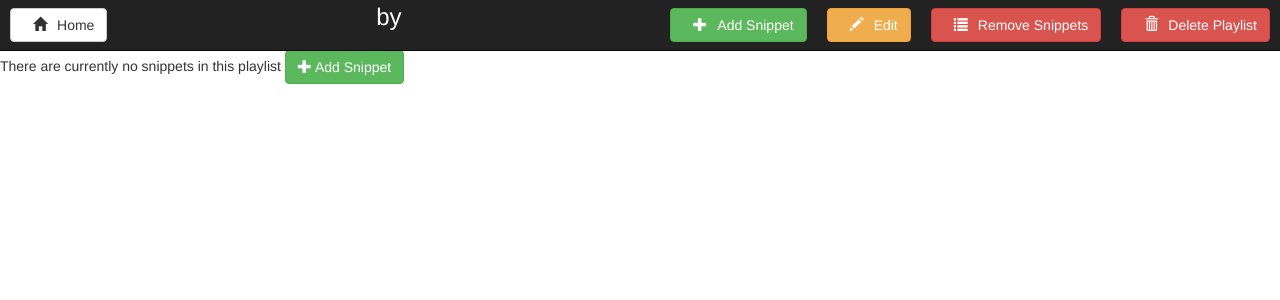
After one commit to swanyriver/Mobile-Assignment-2, a Python web app: template templates/view.html in a window 1280 px wide. The commit adds this page. Shown: the top 300 px of the page. Run offline with Jinja, Linux system fonts and the light colour scheme; the template is opened without the code that fills it, so the values that code supplies are empty; some libraries are stand-ins or nearby versions.

Commit message:
delete snippets implemented

```diff
--- a/models.py
+++ b/models.py
@@ -1,4 +1,5 @@
 from google.appengine.ext import ndb
+import sys
 
 DATASTORE_KEY = "DEV"
 
@@ -52,8 +53,10 @@ class Playlist(ndb.Model):
     def getPlaylistFromRequest(request):
         try:
             pkey = ndb.Key(urlsafe=request.get(Playlist.__name__))
+            print pkey
             return pkey.get()
         except:
+            print sys.exc_info()[0]
             return None
 
     @staticmethod
--- a/templates/add.html
+++ b/templates/add.html
@@ -2,7 +2,7 @@
 {% block title %} Add Snippet {% endblock %}
 {% block navTitle %} Add Snippet {% endblock %}
 {% block navRight %}
-    {{ cancelButton("/") }}
+    {{ cancelButton("/view/?" + playlist.keyForLink()) }}
 {% endblock %}
 
 {% block body %}
--- a/templates/create.html
+++ b/templates/create.html
@@ -8,8 +8,8 @@
 {% block body %}
     <form action="/create/" method="post">
         <fieldset class="form-group">
-            <label>Creator's Email address</label>
-            <input name="creator" type="email" class="form-control" id="creatorEmail" placeholder="Enter email">
+            <label>Creator's Email address (optional)</label>
+            <input name="creator" type="email" class="form-control" id="creatorEmail" placeholder="Anonymous">
         </fieldset>
         <fieldset class="form-group">
             <label>Playlist Title</label>
--- a/templates/main.html
+++ b/templates/main.html
@@ -6,6 +6,7 @@
 <script src="js/{{ src }}"></script>
 {%- endmacro %}
 
+{#    {{ navRightButton(name="", glyph="", link="", theme="") }}#}
 {% macro navRightButton(name, glyph, link, theme="default") -%}
     <a href="{{ link }}" type="button" class="btn btn-{{ theme }} navbar-btn pull-right">
       <span class="glyphicon glyphicon-{{ glyph }}"></span>{{ name }}
@@ -76,6 +77,7 @@
     <![endif]-->
   </head>
   <body>
+    {% block bodyOpen %}{% endblock %}
     {% block navbar %}
         <nav id="navbar" class="navbar navbar-inverse navbar-fixed-top" role="navigation">
           <div class="navbar-inner">
@@ -131,6 +133,7 @@
     {{ js("bootstrap.min.js") }}
 
     {% block jsSource %} {% endblock %}
+    {% block bodyClose %} {% endblock %}
   </body>
 </html>
 {% endautoescape %}
--- a/templates/playlist.html
+++ b/templates/playlist.html
@@ -12,6 +12,13 @@
     </style>
 {%- endmacro %}
 
+{% macro deleteCheck(index) -%}
+    <div class="btn btn-danger pull-left removeButton">
+        <input class="removeSnippetCheck" type="checkbox" name="snippetIndex" value="{{ index }}">
+        <span class="glyphicon glyphicon-trash"></span>
+        Remove Snippet from List
+    </div>
+{%- endmacro %}
 
 {% macro youtubeThumbnail(videoId, num) -%}
     <img class="preview_thumbnail" src="http://img.youtube.com/vi/{{ videoId }}/{{ num }}.jpg">
@@ -26,9 +33,10 @@
 {%- endmacro %}
 
 
-{% macro snippet(snpt, editable) -%}
+{% macro snippet(snpt, editable, delete, index) -%}
     <div class="panel panel-default snippetPanel">
         <div class="panel-heading">
+            {% if delete %} {{ deleteCheck(index) }} {% endif %}
             <h3 class="panel-title snippet-title pull-left">
                 <span>{{ snpt.title }}</span>
             </h3>
@@ -45,11 +53,10 @@
     </div>
 {%- endmacro %}
 
-{% macro playlist(p) -%}
+{% macro playlist(p, editable=false, delete=false) -%}
     <div class="playlist">
-    <h2>{{ p.title }}</h2>
         {% for s in p.snippets %}
-            {{ snippet(s, false) }}
+            {{ snippet(s, editable, delete, loop.index0) }}
         {% endfor %}
     </div>
 {%- endmacro  %}
--- /dev/null
+++ b/templates/view.html
@@ -0,0 +1,24 @@
+{% extends "main.html" %}
+{% import "playlist.html" as PlaylistTemplate %}
+{% block title %} View Playlist {% endblock %}
+{% block cssSource %} {{ PlaylistTemplate.playlistsStyle() }} {% endblock %}
+{% block navTitle %} {{ playlist.title }} by {{ playlist.creator }} {% endblock %}
+{% block navRight %}
+    {{ navRightButton(name="Delete Playlist", glyph="trash", link="/delete/?" + playlist.keyForLink(), theme="danger") }}
+    {{ navRightButton(name="Remove Snippets", glyph="list", link="/delsnippets/?" + playlist.keyForLink(), theme="danger") }}
+    {{ navRightButton(name="Edit", glyph="pencil", link="/edit/?" + playlist.keyForLink(), theme="warning") }}
+    {{ navRightButton(name="Add Snippet", glyph="plus", link="/add/?" + playlist.keyForLink(), theme="success") }}
+
+
+{% endblock %}
+
+{% block body %}
+    {% if playlist.snippets %}
+        {{ PlaylistTemplate.playlist(playlist, delete=delete) }}
+    {% else %}
+        There are currently no snippets in this playlist
+        <a href="/add/?{{ playlist.keyForLink() }}" type="button" class="btn btn-success">
+            <span class="glyphicon glyphicon-plus"></span> Add Snippet
+        </a>
+    {% endif %}
+{% endblock body %}
```
Also changed, not shown: handler.py (+11 -0 lines), main.py (+51 -17 lines), templates/removeSnippets.html (added, +42 -0 lines). Lines whose indentation alone changed are shown as unchanged.
